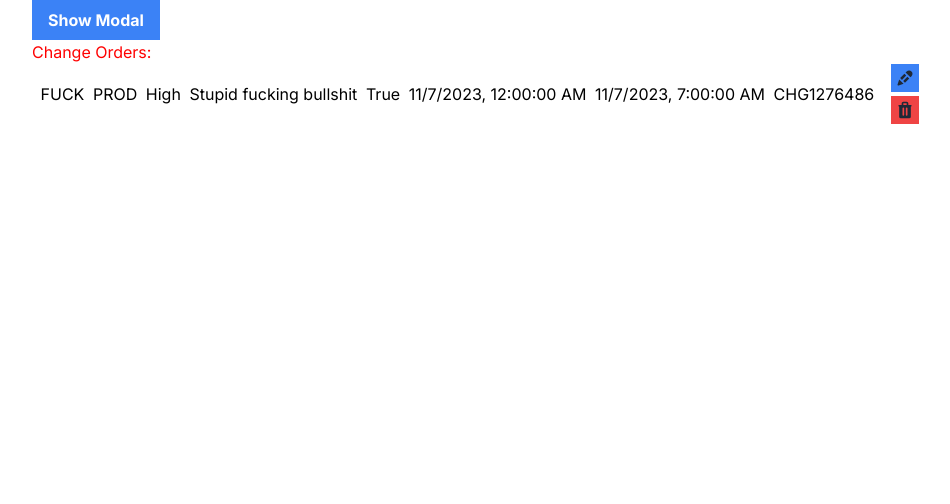
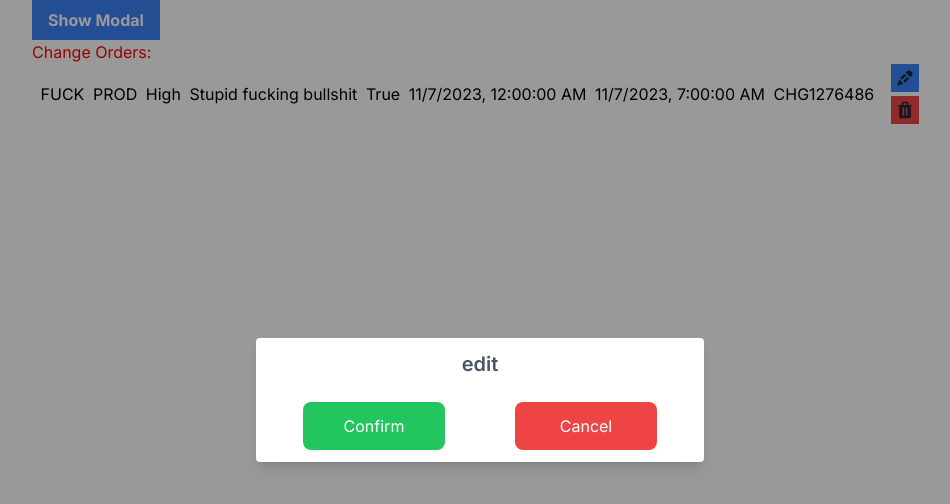
Before and after one commit to aminoo10/co-tracker-app, a Next.js app: page / in a window 1280 px wide. Both pictures are taken after a click on the button 1065 px from the left and 78 px from the top of the page. Shown: the top 504 px of the page, without its empty margins (160-1110 px from the left). Built offline with nearby package versions, Linux system fonts and the light colour scheme.

Commit message:
added placeholder edit modal (for some reason the close animation works)

```diff
--- a/app/components/ChangeOrderDeleteModal.tsx
+++ b/app/components/ChangeOrderDeleteModal.tsx
@@ -33,7 +33,7 @@ export default function ChangeOrderDeleteModal({modalOpen, onConfirm, deleteChg}
       deleteModal.current?.classList.add('opacity-0');
       deleteModal.current?.classList.add('scale-150');
     }, 100);
-    setTimeout(() => {if (modalOpen) {
+    setTimeout(() => {if (modalState) {
     setModalState(false);
     } }, 300);
   }
@@ -51,6 +51,7 @@ export default function ChangeOrderDeleteModal({modalOpen, onConfirm, deleteChg}
   useEffect(() => {
     setModalState(modalOpen);
     if (modalOpen) openModal();
+    else closeModal();
   }, [modalOpen]);
 
 
--- /dev/null
+++ b/app/components/ChangeOrderEditModal.tsx
@@ -0,0 +1,76 @@
+import React, {useState, useEffect, useRef} from 'react';
+
+
+interface ChangeOrderEditModalProps {
+    modalOpen: boolean;
+    close: () => void;
+   }
+
+export default function ChangeOrderDeleteModal({modalOpen, close}: ChangeOrderEditModalProps) {
+
+  const editModal = useRef<HTMLDivElement>(null);
+  const [modalState, setModalState] = useState(modalOpen);
+
+  const modalStyle = `-translate-y-full scale-150 opacity-0 transform relative fixed w-11/12 md:max-w-md mx-auto
+  rounded h-100 overflow-y-auto shadow-lg transition-opacity bg-white transition-transform
+  duration-300`;
+
+  const overlayStyle = `${modalOpen ? '' : 'hidden'} absolute inset-0 bg-black bg-opacity-40
+  h-screen w-full flex justify-center items-start md:items-center pt-10 md:pt-0`;
+
+  const openModal = () => {
+    setTimeout(() => {
+      editModal.current?.classList.remove('opacity-0');
+      editModal.current?.classList.remove('-translate-y-full');
+      editModal.current?.classList.remove('scale-150');
+    }, 100);
+  }
+
+  const closeModal = () => {
+    editModal.current?.classList.add('-translate-y-full');
+    setTimeout(() => {
+      editModal.current?.classList.add('opacity-0');
+      editModal.current?.classList.add('scale-150');
+    }, 100);
+    setTimeout(() => {if (modalState) {
+    close();
+    } }, 300);
+  }
+
+
+  useEffect(() => {
+    setModalState(modalOpen);
+    if (modalOpen) openModal();
+    else close();
+  }, [modalOpen]);
+
+
+
+  return (
+    <div>
+      {/* https://tailwindcomponents.com/component/animation-modal*/}
+
+      {/* overlay */}
+
+      <div id="modal_edit_overlay" className={overlayStyle}>
+
+          {/* modal */}
+        <div ref={editModal} className={modalStyle}>
+
+            <h2 className='px-4 py-3 border-gray-200 text-xl font-semibold text-gray-600 text-center'>edit</h2>
+
+            <div className="mx-3 my-3 flex justify-around">
+            <button
+                className=" focus:outline-none bg-green-500 p-3 w-1/3 rounded-lg text-white hover:bg-green-400"
+                onClick={closeModal}>Confirm</button>
+            <button
+                className=" focus:outline-none modal-close bg-red-500 w-1/3 p-3 rounded-lg text-white hover:bg-red-700"
+                onClick={closeModal}>Cancel</button>
+            </div>
+
+        </div>
+      </div>
+
+    </div>
+  )
+}
--- a/app/components/ChangeOrderList.tsx
+++ b/app/components/ChangeOrderList.tsx
@@ -1,5 +1,7 @@
 import {ChangeOrder} from '../ChangeOrder';
 import ChangeOrderDeleteModal from "./ChangeOrderDeleteModal"
+import ChangeOrderEditModal from "./ChangeOrderEditModal"
+
 import React, {useState} from 'react'
 
  interface COListProps {
@@ -13,6 +15,7 @@ import React, {useState} from 'react'
 export default function ChangeOrderList({COList, onDelete}: COListProps) {
 
   const [deleteModalState, setDeleteModalState] = useState(false);
+  const [editModalState, setEditModalState] = useState(false);
   const [chgToDelete, setChgToDelete] = useState<string>('');
 
   const openDeleteModal = (e: React.MouseEvent<HTMLButtonElement,  MouseEvent>) => {
@@ -27,11 +30,19 @@ export default function ChangeOrderList({COList, onDelete}: COListProps) {
     setChgToDelete('');
   }
 
+  const openEditModal = (e: React.MouseEvent<HTMLButtonElement,  MouseEvent>) => {
+    setEditModalState(true);
+  }
+
+  const closeEditModal = () => {
+    setEditModalState(false);
+  }
 
 
   return (
       <div id="list">
         <ChangeOrderDeleteModal modalOpen={deleteModalState} onConfirm={confirmDelete} deleteChg={chgToDelete}/>
+        <ChangeOrderEditModal modalOpen={editModalState} close={closeEditModal}/>
         <h2 id="test">Change Orders:</h2>
         {COList.map(changeOrder => {
           return (<div className={changeOrderStyle}>
@@ -48,6 +59,7 @@ export default function ChangeOrderList({COList, onDelete}: COListProps) {
             <button
               type='button'
               className="focus:outline-none modal-close px-1 py-1 bg-blue-500 mb-1 text-white hover:bg-blue-700"
+              onClick={openEditModal}
               ><svg className="w-5 h-5 text-gray-800 dark:text-white" aria-hidden="true" xmlns="http://www.w3.org/2000/svg" width="24" height="24" fill="currentColor" viewBox="0 0 24 24">
               <path fill-rule="evenodd" d="M14 4.182A4.136 4.136 0 0 1 16.9 3c1.087 0 2.13.425 2.899 1.182A4.01 4.01 0 0 1 21 7.037c0 1.068-.43 2.092-1.194 2.849L18.5 11.214l-5.8-5.71 1.287-1.31.012-.012Zm-2.717 2.763L6.186 12.13l2.175 2.141 5.063-5.218-2.141-2.108Zm-6.25 6.886-1.98 5.849a.992.992 0 0 0 .245 1.026 1.03 1.03 0 0 0 1.043.242L10.282 19l-5.25-5.168Zm6.954 4.01 5.096-5.186-2.218-2.183-5.063 5.218 2.185 2.15Z" clip-rule="evenodd"/>
             </svg>
```
